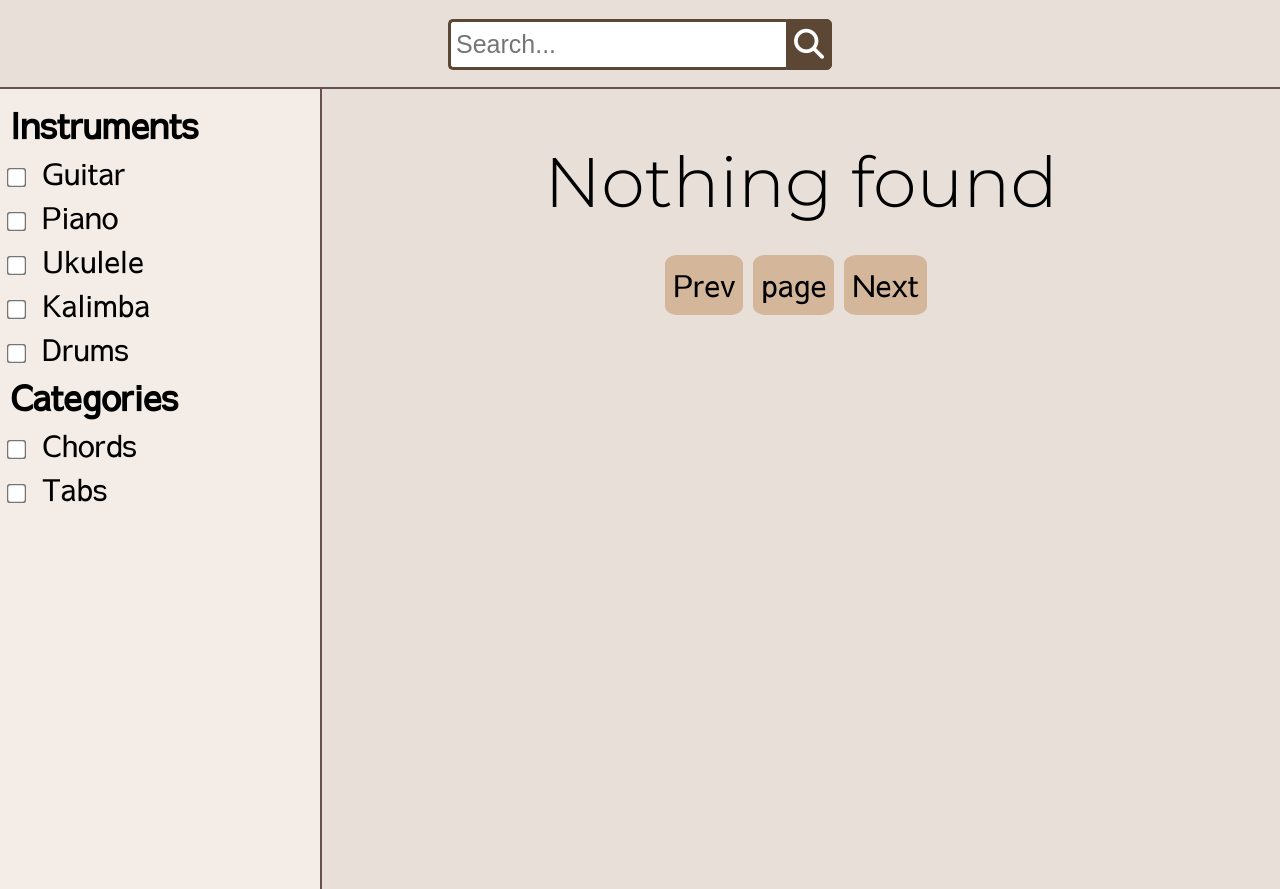
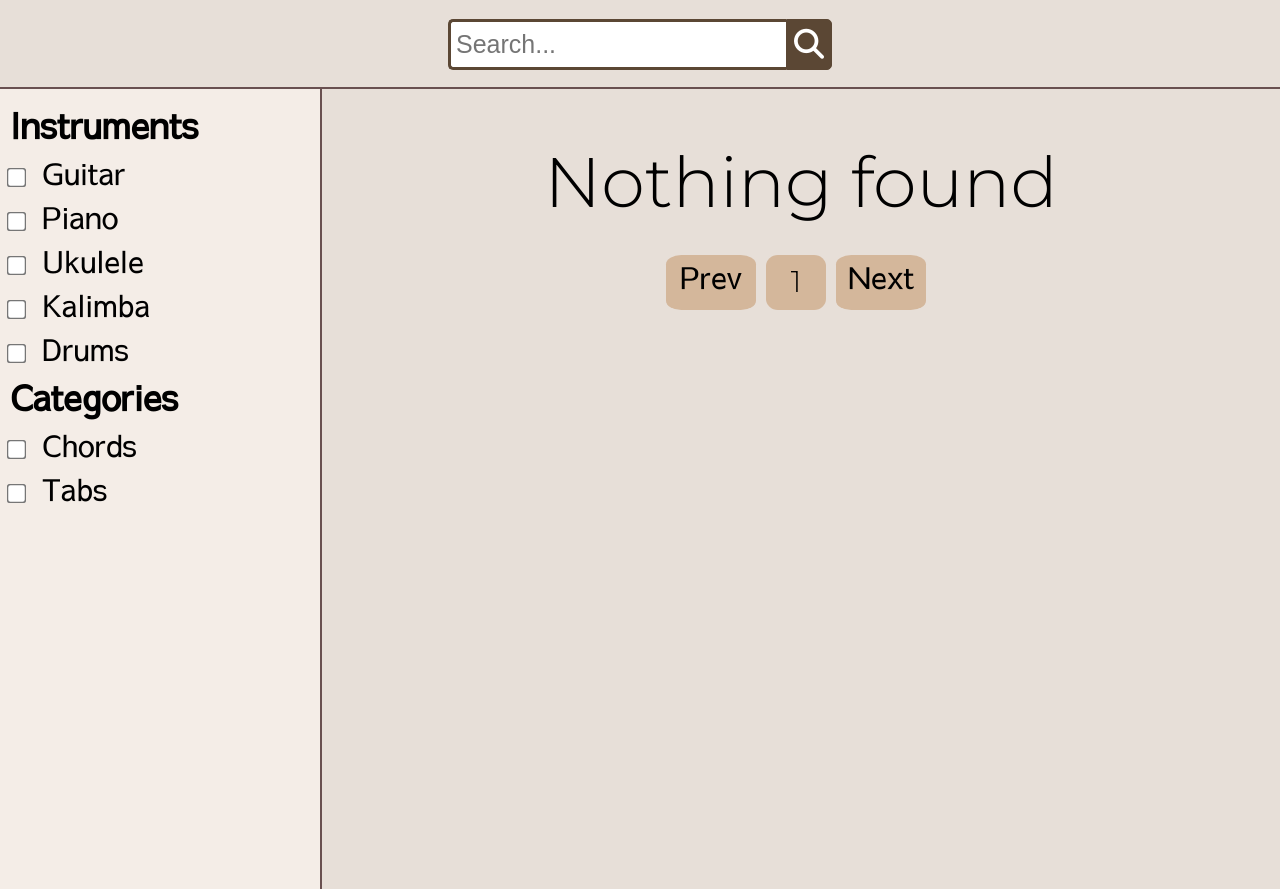
Before and after one commit to Drakonchyk/note, a Flask app: page /search in a window 1280 px wide. Shown: the part 151-1040 px from the top of the page. Run offline with Flask 3, Linux system fonts and the light colour scheme; some libraries are stand-ins or nearby versions.

Commit message:
edited pagination bar

```diff
--- a/static/songs_choice.css
+++ b/static/songs_choice.css
@@ -337,15 +337,27 @@ label{
 
 .btn {
   font-size: 30px;
-  /* border: 2px solid #5b4734; */
-  border-radius: 15%;
+  border-radius: 17%;
+  margin-top: 20px;
+  margin-bottom: 30px;
+  background-color: #D4B79B;
+  color: black;
+  height: 55px;
+  width: 90px;
+}
+.pagination-btn p{
+  margin-right: 10px;
+  font-size: 30px;
+  border-radius: 20%;
   padding: 8px;
   margin-top: 20px;
   margin-bottom: 30px;
   background-color: #D4B79B;
   color: black;
+  height: 55px;
+  width: 60px;
+
 }
-
 .btn:hover{
   color: white;
 }
--- a/templates/search.html
+++ b/templates/search.html
@@ -125,8 +125,8 @@
             <p>Nothing found</p>
         {% endif %}
         <div class="pagination-btn">
-          <a class="btn" href="#">Prev</a>
-          <a class="btn" href="#">page</a>
+          <a class="btn" href="#"><i class="fa-solid fa-chevrons-left fa-xl" style="color: #ffffff;"></i>Prev</a>
+          <p>1</p>
           <a class="btn" href="#">Next</a>
         </div>
 
```
